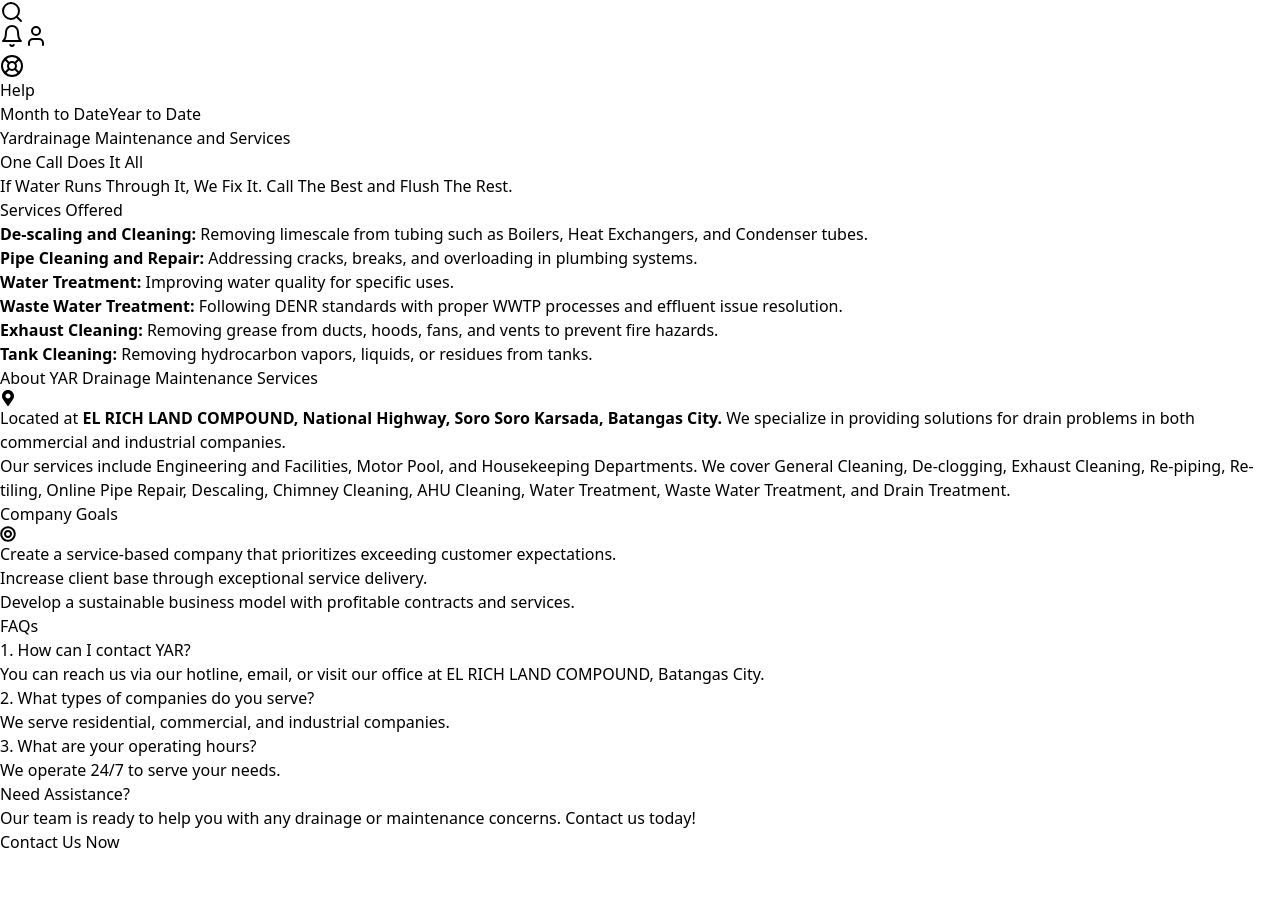
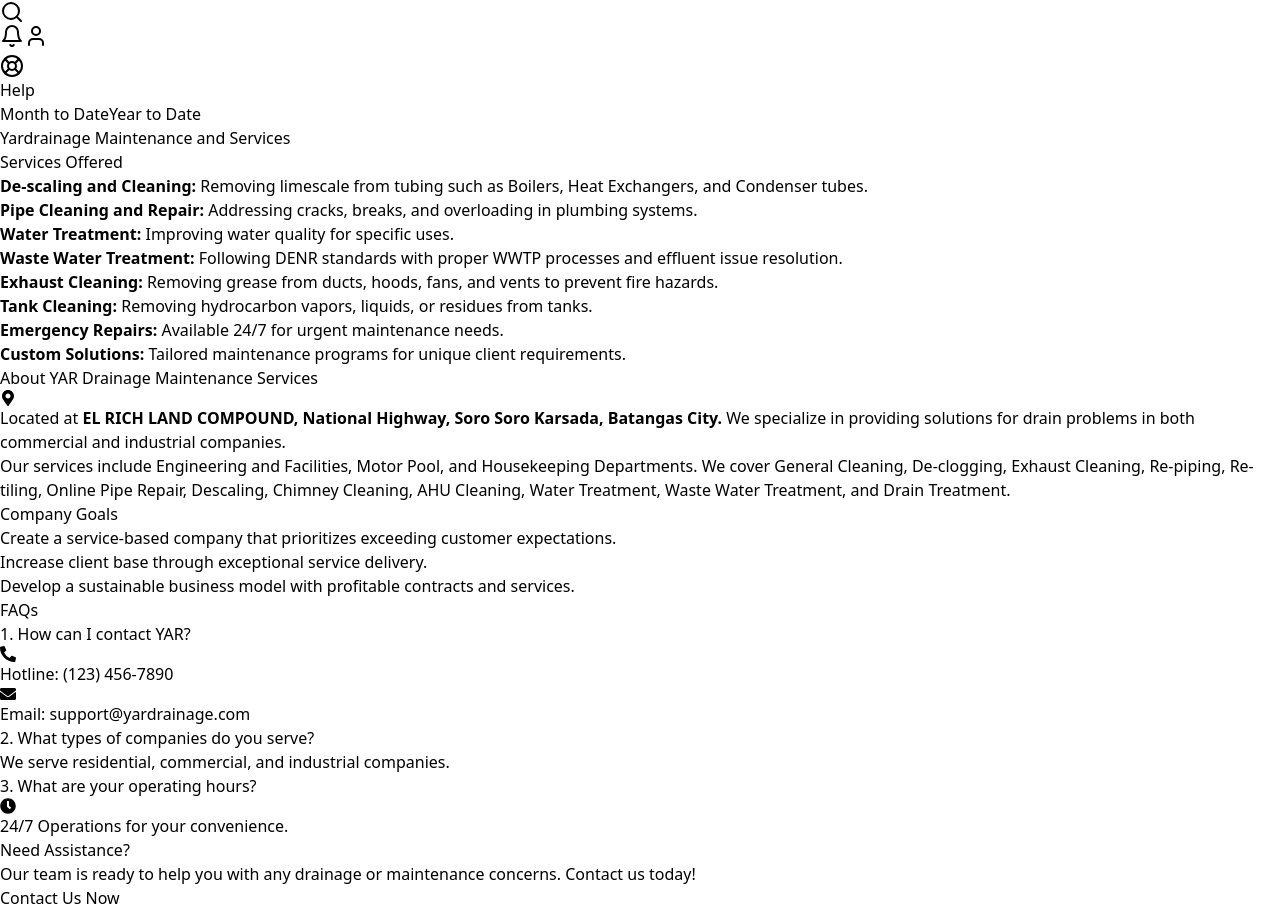
Before and after one commit to dino1210/Yar-Drainage-Project-Management-System, a React (Vite) app in the folder inventory-system/frontend/: page /help in a window 1280 px wide. Shown: the part 1501-2411 px from the top of the page. Before the commit the page ends 2355 px from the top, so only its background shows below. Built offline with nearby package versions, Linux system fonts and the light colour scheme.

Commit message:
update on dashboard, help, setting

```diff
--- a/inventory-system/frontend/src/pages/Help.jsx
+++ b/inventory-system/frontend/src/pages/Help.jsx
@@ -1,29 +1,32 @@
 import React from "react";
-import { FaRegUser, FaMapMarkerAlt, FaBullseye } from "react-icons/fa";
+import {
+  FaRegUser,
+  FaMapMarkerAlt,
+  FaBullseye,
+  FaPhoneAlt,
+  FaEnvelope,
+  FaClock,
+} from "react-icons/fa";
 
 const Help = () => {
   return (
-    <div className="container mx-auto p-6">
+    <div className="container mx-auto p-4 bg-gray-100 min-h-screen">
+
       {/* Header Section */}
-      <h1 className="text-4xl font-bold text-center mb-6 text-[#800020]">
+      <div className="bg-white rounded-lg p-4 shadow-md mb-6">
+        <h2 className="text-lg font-semibold text-gray-800">
           Yardrainage Maintenance and Services
-      </h1>
-
-      <section className="mb-8">
-        <h2 className="text-2xl font-semibold text-[#800020]">
-          One Call Does It All
         </h2>
-        <p className="mt-2 text-gray-700">
-          If Water Runs Through It, We Fix It. Call The Best and Flush The Rest.
+        <p className="mt-2 text-gray-600">
         </p>
-      </section>
+      </div>
 
       {/* Services Section */}
-      <section className="mb-8">
-        <h2 className="text-2xl font-semibold text-[#800020]">
+      <div className="bg-white rounded-lg p-4 shadow-md mb-6">
+        <h2 className="text-lg font-semibold text-gray-800">
           Services Offered
         </h2>
-        <ul className="list-disc pl-5 mt-4 text-gray-700 space-y-2">
+        <ul className="list-disc pl-5 mt-4 text-gray-600 space-y-2">
           <li>
             <strong>De-scaling and Cleaning:</strong> Removing limescale from
             tubing such as Boilers, Heat Exchangers, and Condenser tubes.
@@ -48,39 +51,45 @@
             <strong>Tank Cleaning:</strong> Removing hydrocarbon vapors,
             liquids, or residues from tanks.
           </li>
+          <li>
+            <strong>Emergency Repairs:</strong> Available 24/7 for urgent
+            maintenance needs.
+          </li>
+          <li>
+            <strong>Custom Solutions:</strong> Tailored maintenance programs for
+            unique client requirements.
+          </li>
         </ul>
-      </section>
+      </div>
 
       {/* About Section */}
-      <section className="mb-8">
-        <h2 className="text-2xl font-semibold text-[#800020]">
+      <div className="bg-white rounded-lg p-4 shadow-md mb-6">
+        <h2 className="text-lg font-semibold text-gray-800">
           About YAR Drainage Maintenance Services
         </h2>
-        <p className="mt-2 text-gray-700">
-          <FaMapMarkerAlt className="inline-block mr-2" />
-          Located at{" "}
+        <p className="mt-2 text-gray-600">
+          <FaMapMarkerAlt className="inline-block mr-2" /> Located at
           <strong>
+            {" "}
             EL RICH LAND COMPOUND, National Highway, Soro Soro Karsada, Batangas
             City.
           </strong>{" "}
           We specialize in providing solutions for drain problems in both
           commercial and industrial companies.
         </p>
-        <p className="mt-2 text-gray-700">
+        <p className="mt-2 text-gray-600">
           Our services include Engineering and Facilities, Motor Pool, and
           Housekeeping Departments. We cover General Cleaning, De-clogging,
           Exhaust Cleaning, Re-piping, Re-tiling, Online Pipe Repair, Descaling,
           Chimney Cleaning, AHU Cleaning, Water Treatment, Waste Water
           Treatment, and Drain Treatment.
         </p>
-      </section>
+      </div>
 
       {/* Goals Section */}
-      <section className="mb-8">
-        <h2 className="text-2xl font-semibold text-[#800020]">Company Goals</h2>
-        <div className="mt-2 text-gray-700 flex items-start space-x-4">
-          <FaBullseye className="text-3xl text-[#800020] mt-1" />
-          <ul className="list-disc pl-5">
+      <div className="bg-white rounded-lg p-4 shadow-md mb-6">
+        <h2 className="text-lg font-semibold text-gray-800">Company Goals</h2>
+        <ul className="list-disc pl-5 mt-4 text-gray-600 space-y-2">
           <li>
             Create a service-based company that prioritizes exceeding customer
             expectations.
@@ -92,47 +101,52 @@
           </li>
         </ul>
       </div>
-      </section>
 
       {/* FAQ Section */}
-      <section className="mb-8">
-        <h2 className="text-2xl font-semibold text-[#800020]">FAQs</h2>
+      <div className="bg-white rounded-lg p-4 shadow-md mb-6">
+        <h2 className="text-lg font-semibold text-gray-800">FAQs</h2>
         <div className="mt-4 space-y-4">
           <div>
             <h3 className="font-semibold">1. How can I contact YAR?</h3>
-            <p className="text-gray-700">
-              You can reach us via our hotline, email, or visit our office at EL
-              RICH LAND COMPOUND, Batangas City.
+            <p className="text-gray-600">
+              <FaPhoneAlt className="inline-block mr-2" /> Hotline: (123)
+              456-7890
+              <br />
+              <FaEnvelope className="inline-block mr-2" /> Email:
+              support@yardrainage.com
             </p>
           </div>
           <div>
             <h3 className="font-semibold">
               2. What types of companies do you serve?
             </h3>
-            <p className="text-gray-700">
+            <p className="text-gray-600">
               We serve residential, commercial, and industrial companies.
             </p>
           </div>
           <div>
             <h3 className="font-semibold">3. What are your operating hours?</h3>
-            <p className="text-gray-700">
-              We operate 24/7 to serve your needs.
+            <p className="text-gray-600">
+              <FaClock className="inline-block mr-2" /> 24/7 Operations for your
+              convenience.
             </p>
           </div>
         </div>
-      </section>
+      </div>
 
-      {/* Call-to-Action Section */}
-      <section className="text-center bg-[#800020] text-white p-6 rounded-md shadow-md">
-        <h2 className="text-3xl font-bold mb-4">Need Assistance?</h2>
-        <p className="text-lg mb-4">
+      {/* Contact Section */}
+      <div className="bg-white rounded-lg p-4 shadow-md">
+        <h2 className="text-lg font-semibold text-gray-800">
+          Need Assistance?
+        </h2>
+        <p className="mt-2 text-gray-600">
           Our team is ready to help you with any drainage or maintenance
           concerns. Contact us today!
         </p>
-        <button className="px-6 py-2 bg-white text-[#800020] font-semibold rounded-md hover:bg-gray-200">
+        <button className="px-4 py-2 mt-4 bg-blue-500 text-white rounded-lg hover:bg-blue-600">
           Contact Us Now
         </button>
-      </section>
+      </div>
     </div>
   );
 };
--- a/inventory-system/frontend/src/pages/Setting.jsx
+++ b/inventory-system/frontend/src/pages/Setting.jsx
@@ -7,12 +7,44 @@
 
 const Setting = () => {
   return (
-    <div className="bg-gray-100 min-h-screen p-6 space-y-6">
-      <ProfileSection />
-      <NotificationsSection />
-      <SecuritySection />
-      <ConnectedAccounts />
-      <DangerZone />
+    <div className="container mx-auto p-4 bg-gray-100 min-h-screen">
+      <h1 className="text-2xl font-bold text-gray-700 mb-6">Settings</h1>
+
+      {/* Profile Section */}
+      <div className="bg-white rounded-lg p-4 shadow-md mb-6">
+        <h2 className="text-lg font-semibold text-gray-800 mb-4">Profile</h2>
+        <ProfileSection />
+      </div>
+
+      {/* Notifications Section */}
+      <div className="bg-white rounded-lg p-4 shadow-md mb-6">
+        <h2 className="text-lg font-semibold text-gray-800 mb-4">
+          Notifications
+        </h2>
+        <NotificationsSection />
+      </div>
+
+      {/* Security Section */}
+      <div className="bg-white rounded-lg p-4 shadow-md mb-6">
+        <h2 className="text-lg font-semibold text-gray-800 mb-4">Security</h2>
+        <SecuritySection />
+      </div>
+
+      {/* Connected Accounts */}
+      <div className="bg-white rounded-lg p-4 shadow-md mb-6">
+        <h2 className="text-lg font-semibold text-gray-800 mb-4">
+          Connected Accounts
+        </h2>
+        <ConnectedAccounts />
+      </div>
+
+      {/* Danger Zone */}
+      <div className="bg-white rounded-lg p-4 shadow-md mb-6">
+        <h2 className="text-lg font-semibold text-gray-800 mb-4">
+          Danger Zone
+        </h2>
+        <DangerZone />
+      </div>
     </div>
   );
 };
```
Also changed, not shown: inventory-system/frontend/src/pages/Dashboard.jsx (+58 -44 lines). Lines whose indentation alone changed are shown as unchanged.
